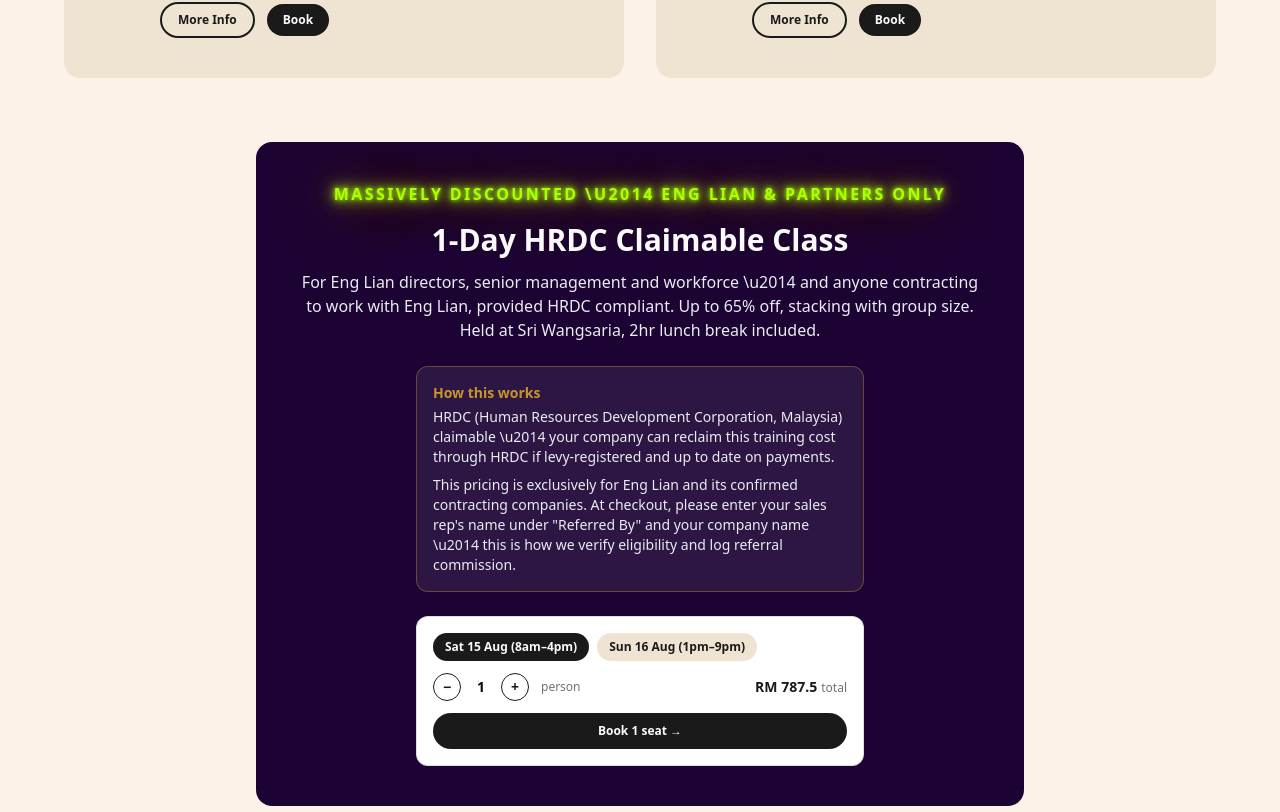
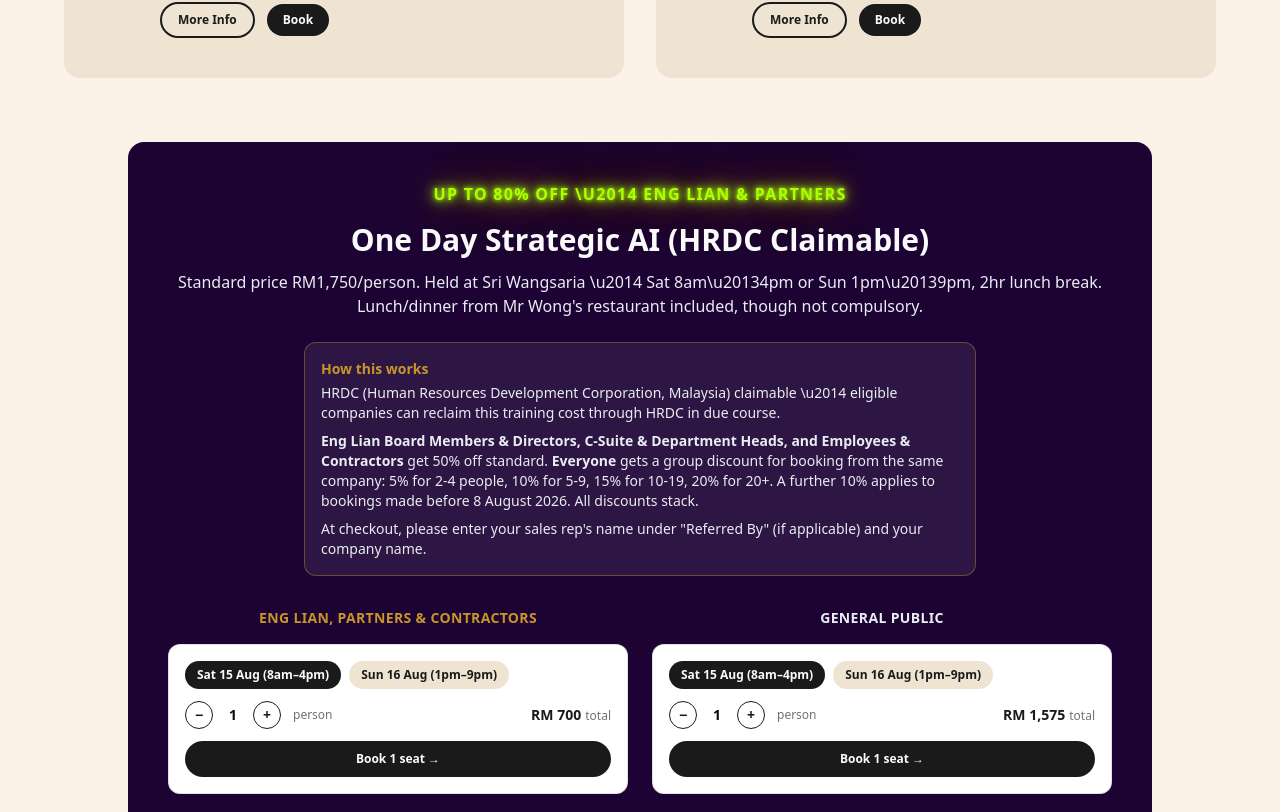
Before and after one commit to IanMacAndrew/WooWoo_PBS, a React (Vite) app: page / in a window 1280 px wide. Shown: the part 1988-2800 px from the top of the page. Built offline with nearby package versions, Linux system fonts and the light colour scheme; the HTML template or start-up script is replaced by a standard one; a web font is replaced by a local one.

Commit message:
Rebuild One Day Strategic AI pricing: correct 2-track (Eng Lian/General Public) x 5-band x 2-date model, deactivate old wrong HRDC links

```diff
--- a/src/components/Portfolio.tsx
+++ b/src/components/Portfolio.tsx
@@ -29,7 +29,7 @@ const formats = [
     tagline: 'Paid \u00b7 early bird pricing available',
     infoHref: '#',
     bookHref: 'https://buy.stripe.com/aFa9AU6pVevMfD9fbXcbC0A',
-    banner: 'EXTRA 10% OFF \u2014 BOOK BY AUG 6!',
+    banner: 'EXTRA 10% OFF \u2014 UP TO 65-70% OFF TOTAL \u2014 BOOK BY AUG 6!',
     bookingBands: [
       { minQty: 1, maxQty: 3, pricePerPerson: 612.5, href: 'https://buy.stripe.com/aFa9AU6pVevMfD9fbXcbC0A' },
       { minQty: 4, maxQty: 10, pricePerPerson: 525, href: 'https://buy.stripe.com/14AeVe6pVevMbmT1l7cbC0B' },
@@ -147,55 +147,99 @@ export function Portfolio() {
           ))}
         </div>
 
-        {/* Eng Lian HRDC Discount */}
-        <div className="max-w-3xl mx-auto mt-16">
+        {/* One Day Strategic AI - HRDC Claimable */}
+        <div className="max-w-5xl mx-auto mt-16">
           <div
             className="relative rounded-2xl p-8 lg:p-10 overflow-hidden"
             style={{ background: '#1c0333' }}
           >
             <div className="woowoo-neon-banner text-center text-sm sm:text-base font-black tracking-widest uppercase mb-4">
-              Massively Discounted \u2014 Eng Lian & Partners Only
+              Up to 80% OFF \u2014 Eng Lian & Partners
             </div>
             <h3 className="text-2xl sm:text-3xl font-black text-center mb-3" style={{ color: '#fafafa' }}>
-              1-Day HRDC Claimable Class
+              One Day Strategic AI (HRDC Claimable)
             </h3>
             <p className="text-center text-sm sm:text-base mb-6" style={{ color: '#E9ECF2' }}>
-              For Eng Lian directors, senior management and workforce \u2014 and anyone contracting to work with Eng Lian, provided HRDC compliant. Up to 65% off, stacking with group size. Held at Sri Wangsaria, 2hr lunch break included.
+              Standard price RM1,750/person. Held at Sri Wangsaria \u2014 Sat 8am\u20134pm or Sun 1pm\u20139pm, 2hr lunch break. Lunch/dinner from Mr Wong's restaurant included, though not compulsory.
             </p>
             <div
-              className="max-w-md mx-auto mb-6 rounded-xl p-4 text-xs sm:text-sm leading-relaxed"
+              className="max-w-2xl mx-auto mb-8 rounded-xl p-4 text-xs sm:text-sm leading-relaxed"
               style={{ background: 'rgba(255,255,255,0.08)', color: '#E9ECF2', border: '1px solid rgba(199,149,41,0.4)' }}
             >
               <p className="font-bold mb-1" style={{ color: '#c79529' }}>How this works</p>
               <p className="mb-2">
-                HRDC (Human Resources Development Corporation, Malaysia) claimable \u2014 your company can reclaim this training cost through HRDC if levy-registered and up to date on payments.
+                HRDC (Human Resources Development Corporation, Malaysia) claimable \u2014 eligible companies can reclaim this training cost through HRDC in due course.
+              </p>
+              <p className="mb-2">
+                <strong>Eng Lian Board Members & Directors, C-Suite & Department Heads, and Employees & Contractors</strong> get 50% off standard. <strong>Everyone</strong> gets a group discount for booking from the same company: 5% for 2-4 people, 10% for 5-9, 15% for 10-19, 20% for 20+. A further 10% applies to bookings made before 8 August 2026. All discounts stack.
               </p>
               <p>
-                This pricing is exclusively for Eng Lian and its confirmed contracting companies. At checkout, please enter your sales rep's name under "Referred By" and your company name \u2014 this is how we verify eligibility and log referral commission.
+                At checkout, please enter your sales rep's name under "Referred By" (if applicable) and your company name.
               </p>
             </div>
-            <div className="max-w-md mx-auto">
+
+            <div className="grid grid-cols-1 md:grid-cols-2 gap-6">
+              <div>
+                <h4 className="text-center text-sm font-black uppercase tracking-wide mb-3" style={{ color: '#c79529' }}>
+                  Eng Lian, Partners & Contractors
+                </h4>
                 <BookingWidget
                   currency="RM"
                   dateOptions={[
                     {
                       label: 'Sat 15 Aug (8am\u20134pm)',
                       bands: [
-                      { minQty: 1, maxQty: 3, pricePerPerson: 787.5, href: 'https://buy.stripe.com/3cI14og0v3R89eLd3PcbC0u' },
-                      { minQty: 4, maxQty: 9, pricePerPerson: 700, href: 'https://buy.stripe.com/bJe6oI5lR0EW8aH7JvcbC0v' },
-                      { minQty: 10, maxQty: 30, pricePerPerson: 612.5, href: 'https://buy.stripe.com/bJedRacOjfzQ62ze7TcbC0w' },
+                        { minQty: 1, maxQty: 1, pricePerPerson: 700, href: 'https://buy.stripe.com/fZufZi8y34Vc8aHd3PcbC0H' },
+                        { minQty: 2, maxQty: 4, pricePerPerson: 612.5, href: 'https://buy.stripe.com/9B6aEY9C73R88aH9RDcbC0I' },
+                        { minQty: 5, maxQty: 9, pricePerPerson: 525, href: 'https://buy.stripe.com/fZu4gA7tZbjA9eL1l7cbC0J' },
+                        { minQty: 10, maxQty: 19, pricePerPerson: 437.5, href: 'https://buy.stripe.com/00wfZi3dJafwbmTd3PcbC0K' },
+                        { minQty: 20, maxQty: 30, pricePerPerson: 350, href: 'https://buy.stripe.com/aFaaEYaGbcnE0IfbZLcbC0L' },
                       ],
                     },
                     {
                       label: 'Sun 16 Aug (1pm\u20139pm)',
                       bands: [
-                      { minQty: 1, maxQty: 3, pricePerPerson: 787.5, href: 'https://buy.stripe.com/14A3cw9C79bs3Ur5BncbC0x' },
-                      { minQty: 4, maxQty: 9, pricePerPerson: 700, href: 'https://buy.stripe.com/6oUaEY9C7fzQ76D3tfcbC0y' },
-                      { minQty: 10, maxQty: 30, pricePerPerson: 612.5, href: 'https://buy.stripe.com/fZu3cw29FgDU3UrfbXcbC0z' },
+                        { minQty: 1, maxQty: 1, pricePerPerson: 700, href: 'https://buy.stripe.com/5kQ7sM6pVfzQ4Yv3tfcbC0R' },
+                        { minQty: 2, maxQty: 4, pricePerPerson: 612.5, href: 'https://buy.stripe.com/7sY5kE6pVdrI9eL0h3cbC0S' },
+                        { minQty: 5, maxQty: 9, pricePerPerson: 525, href: 'https://buy.stripe.com/aFa5kE7tZ3R81Mj2pbcbC0T' },
+                        { minQty: 10, maxQty: 19, pricePerPerson: 437.5, href: 'https://buy.stripe.com/00w6oIdSngDU0If5BncbC0U' },
+                        { minQty: 20, maxQty: 30, pricePerPerson: 350, href: 'https://buy.stripe.com/eVqdRaaGb4Vc9eL5BncbC0V' },
                       ],
                     },
                   ] as DateOption[]}
                 />
+              </div>
+
+              <div>
+                <h4 className="text-center text-sm font-black uppercase tracking-wide mb-3" style={{ color: '#E9ECF2' }}>
+                  General Public
+                </h4>
+                <BookingWidget
+                  currency="RM"
+                  dateOptions={[
+                    {
+                      label: 'Sat 15 Aug (8am\u20134pm)',
+                      bands: [
+                        { minQty: 1, maxQty: 1, pricePerPerson: 1575, href: 'https://buy.stripe.com/00weVe7tZgDUfD96FrcbC0C' },
+                        { minQty: 2, maxQty: 4, pricePerPerson: 1487.5, href: 'https://buy.stripe.com/dRm28s01x4Vcdv1fbXcbC0D' },
+                        { minQty: 5, maxQty: 9, pricePerPerson: 1400, href: 'https://buy.stripe.com/5kQfZi5lR73kaiPd3PcbC0E' },
+                        { minQty: 10, maxQty: 19, pricePerPerson: 1312.5, href: 'https://buy.stripe.com/5kQdRa15BgDUaiP9RDcbC0F' },
+                        { minQty: 20, maxQty: 30, pricePerPerson: 1225, href: 'https://buy.stripe.com/3cI14o7tZcnE76DaVHcbC0G' },
+                      ],
+                    },
+                    {
+                      label: 'Sun 16 Aug (1pm\u20139pm)',
+                      bands: [
+                        { minQty: 1, maxQty: 1, pricePerPerson: 1575, href: 'https://buy.stripe.com/00wcN63dJ2N42Qn1l7cbC0M' },
+                        { minQty: 2, maxQty: 4, pricePerPerson: 1487.5, href: 'https://buy.stripe.com/4gM9AU7tZcnE76DbZLcbC0N' },
+                        { minQty: 5, maxQty: 9, pricePerPerson: 1400, href: 'https://buy.stripe.com/eVq7sMeWr5Zg3Urgg1cbC0O' },
+                        { minQty: 10, maxQty: 19, pricePerPerson: 1312.5, href: 'https://buy.stripe.com/14A5kEeWrafw4Yv4xjcbC0P' },
+                        { minQty: 20, maxQty: 30, pricePerPerson: 1225, href: 'https://buy.stripe.com/4gM28s15B0EWez50h3cbC0Q' },
+                      ],
+                    },
+                  ] as DateOption[]}
+                />
+              </div>
             </div>
           </div>
         </div>
@@ -214,7 +258,9 @@ export function Portfolio() {
         }
     .woowoo-neon-banner {
       animation: woowooNeonFlicker 2.5s infinite;
-          letter-spacing: 0.15em;
+      letter-spacing: 0.08em;
+      padding-left: 0.75rem;
+      padding-right: 0.75rem;
     }
       `}</style>
     </section>
```
Lines whose indentation alone changed are shown as unchanged.
